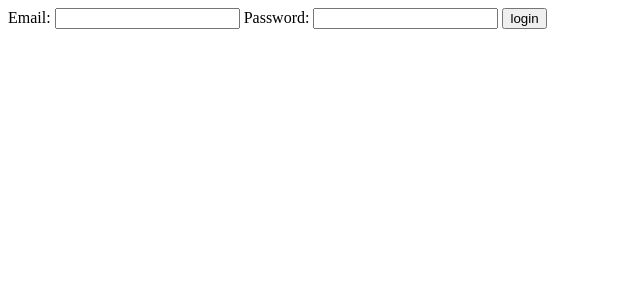
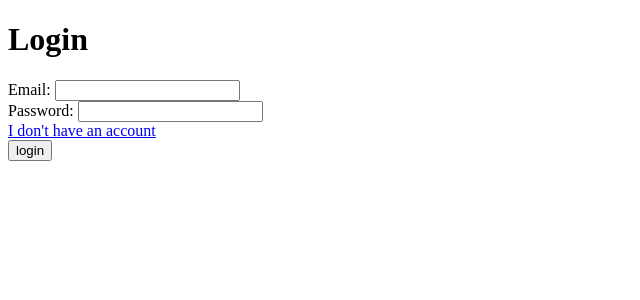
Before and after one commit to TRoll-94/mvc_ollegro, a Symfony app: template templates/login/index.html.twig in a window 1280 px wide. Shown: the top 300 px of the page, without its empty margins (0-640 px from the left). Run offline with Twig, Linux system fonts and the light colour scheme; the template is opened without the code that fills it, so the values that code supplies are empty; some libraries are stand-ins or nearby versions.

Commit message:
added styles for register and login

```diff
--- a/templates/login/index.html.twig
+++ b/templates/login/index.html.twig
@@ -1,24 +1,36 @@
-{# templates/login/index.html.twig #}
 {% extends 'base.html.twig' %}
 
-{# ... #}
+{% block title %}Login{% endblock %}
 
 {% block body %}
+    <div class="container">
+        <div class="row justify-content-center mt-5">
+            <div class="card shadow-lg p-4 col-4">
                 {% if error %}
-        <div>{{ error.messageKey|trans(error.messageData, 'security') }}</div>
+                    <div class="alert alert-danger" role="alert">{{ error.messageKey|trans(error.messageData, 'security') }}</div>
                 {% endif %}
 
+                <h1 class="mb-3 text-center">Login</h1>
+
                 <form action="{{ path('app_login') }}" method="post">
-        <label for="username">Email:</label>
-        <input type="text" id="username" name="_username" value="{{ last_username }}">
+                    <div class="mb-3">
+                        <label class="form-label" for="username">Email:</label>
+                        <input class="form-control" type="text" id="username" name="_username" value="{{ last_username }}">
+                    </div>
 
-        <label for="password">Password:</label>
-        <input type="password" id="password" name="_password">
+                    <div class="mb-3">
+                        <label class="form-label" for="password">Password:</label>
+                        <input class="form-control" type="password" id="password" name="_password">
+                    </div>
 
                     {# If you want to control the URL the user is redirected to on success
         <input type="hidden" name="_target_path" value="/account"> #}
 
+                    <div class="mb-3"><a href="{{ path('app_register') }}">I don't have an account</a></div>
                     <input type="hidden" name="_csrf_token" value="{{ csrf_token('authenticate') }}">
-        <button type="submit">login</button>
+                    <button type="submit" class="btn btn-success">login</button>
                 </form>
+            </div>
+        </div>
+    </div>
 {% endblock %}
```
Also changed, not shown: src/Form/RegistrationFormType.php (+16 -2 lines), templates/registration/register.html.twig (+9 -2 lines). Lines whose indentation alone changed are shown as unchanged.
